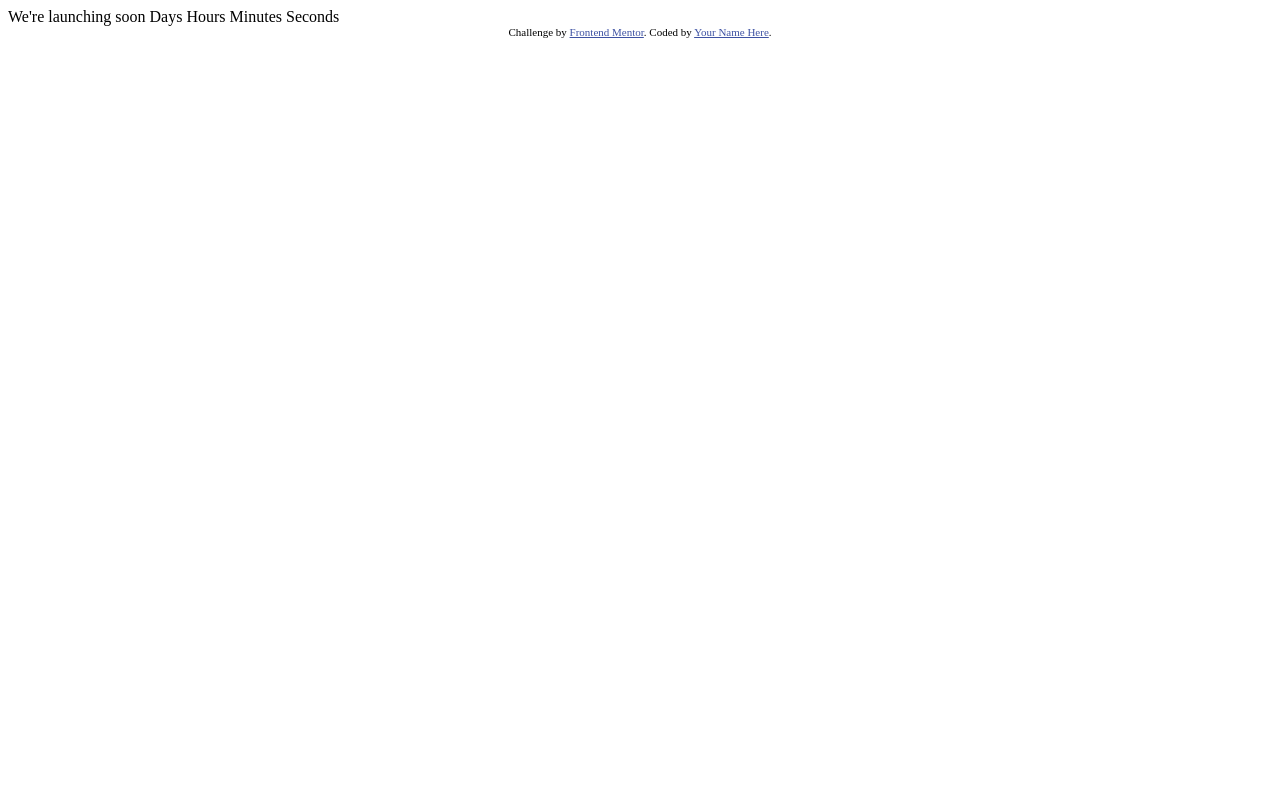
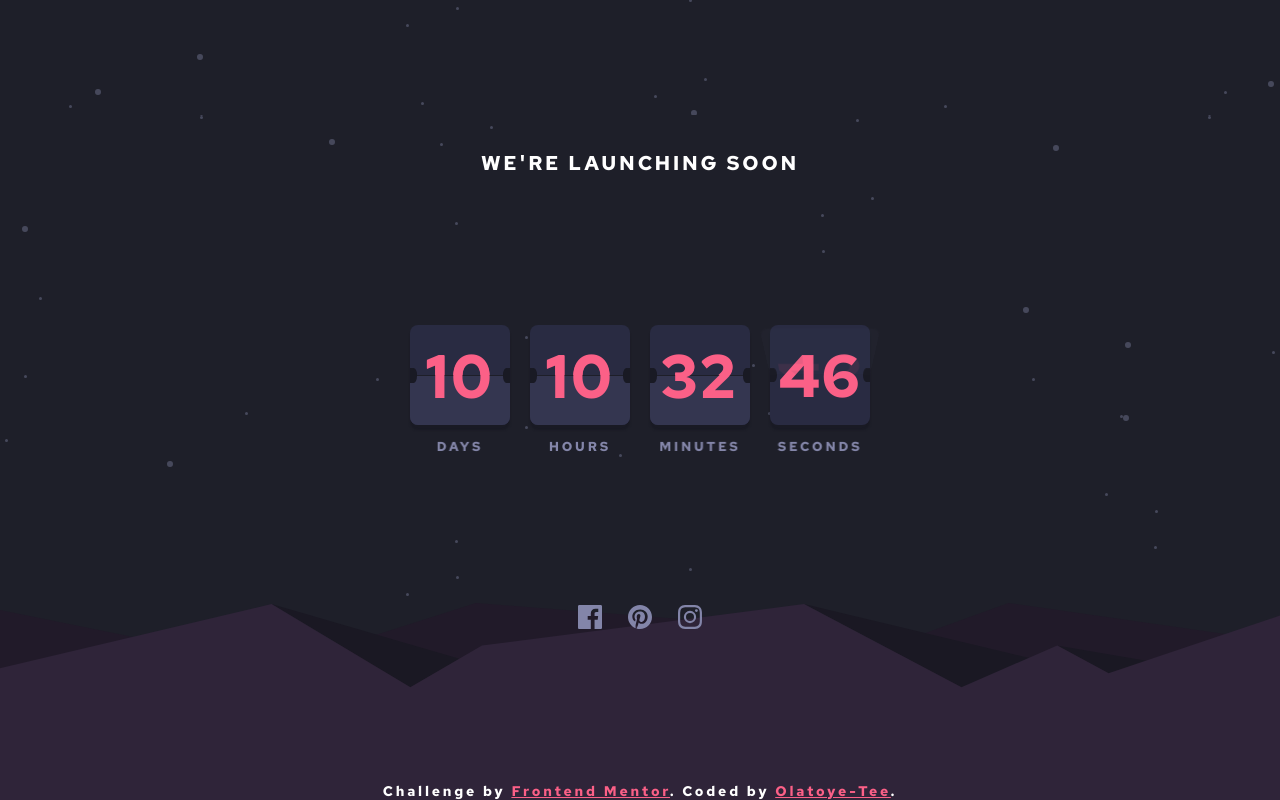
Before and after one commit to Olatoye-Tee/launch-countdown-timer, a website: page index.html in a window 1280 px wide. Drawn offline with Linux system fonts and the light colour scheme.

Commit message:
Final commit

```diff
--- a/index.html
+++ b/index.html
@@ -1,31 +1,93 @@
 <!DOCTYPE html>
 <html lang="en">
   <head>
-  <meta charset="UTF-8">
-  <meta name="viewport" content="width=device-width, initial-scale=1.0"> <!-- displays site properly based on user's device -->
+    <meta charset="UTF-8" />
+    <meta name="viewport" content="width=device-width, initial-scale=1.0" />
+    <!-- displays site properly based on user's device -->
 
-  <link rel="icon" type="image/png" sizes="32x32" href="./images/favicon-32x32.png">
-
+    <link
+      rel="icon"
+      type="image/png"
+      sizes="32x32"
+      href="./images/favicon-32x32.png"
+    />
+    <link rel="preconnect" href="https://fonts.gstatic.com" />
+    <link
+      href="https://fonts.googleapis.com/css2?family=Red+Hat+Text:wght@700&display=swap"
+      rel="stylesheet"
+    />
+    <!-- <link rel="stylesheet" href="css/style.css" /> -->
+    <link rel="stylesheet" href="css/style.min.css">
     <title>Frontend Mentor | Launch countdown timer</title>
-
-  <!-- Feel free to remove these styles or customise in your own stylesheet 👍 -->
-  <style>
-    .attribution { font-size: 11px; text-align: center; }
-    .attribution a { color: hsl(228, 45%, 44%); }
-  </style>
   </head>
   <body>
-
-  We're launching soon
-
-  Days
-  Hours
-  Minutes
-  Seconds
-
-  <div class="attribution">
-    Challenge by <a href="https://www.frontendmentor.io?ref=challenge" target="_blank">Frontend Mentor</a>.
-    Coded by <a href="#">Your Name Here</a>.
+    <section class="launch">
+      <h2 class="launch__heading">We're launching soon</h2>
+      <div class="launch__countdown-container">
+        <div class="card-box card-box--d">
+          <div class="card__full card__full--d">
+            <div id="value__full--d" class="value__full value__full--d"></div>
           </div>
+          <div id="card__half--d" class="card__half card__half--d">
+            <div id="value__half--d" class="value__half value__half--d"></div>
+          </div>
+          <div class="card-box__title">days</div>
+        </div>
+        <div class="card-box card-box--h">
+          <div class="card__full card__full--h">
+            <div id="value__full--h" class="value__full value__full--h"></div>
+          </div>
+          <div id="card__half--h" class="card__half card__half--h">
+            <div id="value__half--h" class="value__half value__half--h"></div>
+          </div>
+          <div class="card-box__title">hours</div>
+        </div>
+        <div class="card-box card-box--m">
+          <div class="card__full card__full--m">
+            <div id="value__full--m" class="value__full value__full--m"></div>
+          </div>
+          <div id="card__half--m" class="card__half card__half--m">
+            <div id="value__half--m" class="value__half value__half--m"></div>
+          </div>
+          <div class="card-box__title">minutes</div>
+        </div>
+        <div class="card-box card-box--s">
+          <div class="card__full card__full--s">
+            <div id="value__full--s" class="value__full value__full--s"></div>
+          </div>
+          <div id="card__half--s" class="card__half card__half--s">
+            <div id="value__half--s" class="value__half value__half--s"></div>
+          </div>
+          <div class="card-box__title">seconds</div>
+        </div>
+      </div>
+      <div class="icons">
+        <img
+          src="images/icon-facebook.svg"
+          id="fb"
+          class="fb icon"
+          alt="facebook icon"
+        />
+        <img
+          src="images/icon-pinterest.svg"
+          id="pin"
+          class="pin icon"
+          alt="pinterest icon"
+        />
+        <img
+          src="images/icon-instagram.svg"
+          id="insta"
+          class="insta icon"
+          alt="instagram icon"
+        />
+      </div>
+    </section>
+    <footer class="attribution">
+      Challenge by
+      <a href="https://www.frontendmentor.io?ref=challenge" target="_blank"
+        >Frontend Mentor</a
+      >. Coded by <a href="#">Olatoye-Tee</a>.
+    </footer>
+    <script src="index.js"></script>
   </body>
 </html>
--- /dev/null
+++ b/index.js
@@ -0,0 +1,99 @@
+// The date/time we want to countdown to
+let countDownDate = new Date("Feb 17, 2021 00:00:00").getTime();
+
+// Update the count down every second
+let myFunc = setInterval(() => {
+    //Get today's date and time
+    let now = new Date().getTime();
+
+    //Find the distance between now and the count down date
+    let timeLeft = countDownDate - now;
+
+    //Calculating the days, hours, minutes, seconds left
+    let days = Math.floor(timeLeft / (1000 * 60 * 60 * 24));
+    let hours = Math.floor((timeLeft % (1000 * 60 * 60 * 24)) / (1000 * 60 * 60));
+    let minutes = Math.floor((timeLeft % (1000 * 60 * 60)) / (1000 * 60));
+    let seconds = Math.floor((timeLeft % (1000 * 60)) / 1000);
+
+    //Result is outputted to the specific element --full card value and half card value
+    //days
+    if (days > 9) {
+        document.getElementById('value__full--d').innerHTML = days;
+
+        document.getElementById('value__half--d').innerHTML = days;
+    } else {
+        document.getElementById('value__full--d').innerHTML = "0" + days;
+
+        document.getElementById('value__half--d').innerHTML = "0" + days;
+    }
+
+    //hours
+    if (hours > 9) {
+        document.getElementById('value__full--h').innerHTML = hours;
+
+        document.getElementById('value__half--h').innerHTML = hours;
+    } else {
+        document.getElementById('value__full--h').innerHTML = "0" + hours;
+
+        document.getElementById('value__half--h').innerHTML = "0" + hours;
+    };
+
+    //minutes
+    if (minutes > 9) {
+        document.getElementById('value__full--m').innerHTML = minutes;
+
+        document.getElementById('value__half--m').innerHTML = minutes;
+    } else {
+        document.getElementById('value__full--m').innerHTML = "0" + minutes
+
+        document.getElementById('value__half--m').innerHTML = "0" + minutes
+    };
+
+    //seconds
+    if (seconds > 9) {
+        document.getElementById('value__full--s').innerHTML = seconds;
+
+        document.getElementById('value__half--s').innerHTML = seconds;
+    } else {
+        document.getElementById('value__full--s').innerHTML = "0" + seconds ;
+
+        document.getElementById('value__half--s').innerHTML = "0" + seconds };
+
+
+       ///////////////// //////Animation effects////////////////////////////
+    if (seconds >= 0) {
+        document.getElementById('card__half--s').classList.add("animateSeconds")
+    }
+
+    //causes minute to flip
+    //the set timeout function will remove the animateSeconds class as soon as 1seconds
+    if (seconds === 0) {
+        document.getElementById('card__half--m').classList.add("animateSeconds");
+        setTimeout(function () {
+            document.getElementById('card__half--m').classList.remove("animateSeconds");
+        }, 1000)
+    }
+    //causes hours to flip
+    if (minutes === 0) {
+        document.getElementById('card__half--h').classList.add("animateSeconds");
+        setTimeout(function () {
+            document.getElementById('card__half--h').classList.remove("animateSeconds");
+        }, 1000)
+    }
+    //causes days to flips
+    if (hours === 0) {
+        document.getElementById('card__half--d').classList.add("animateSeconds");
+        setTimeout(function () {
+            document.getElementById('card__half--d').classList.remove("animateSeconds");
+        }, 1000)
+    }
+    //stops seconds from flipping
+    if (days === 0) {
+        document.getElementById('card__half--s').classList.remove("animateSeconds")
+    }
+
+    //Stops countdown interval
+    if(timeLeft === 0){
+        clearInterval(myFunc);
+    }
+}, 1000);
--- /dev/null
+++ b/sass/_base.scss
@@ -0,0 +1,407 @@
+:root{
+    //Primary Colors
+    --color-grayish-blue: hsl(237, 18%, 59%);
+    --color-soft-red: hsl(345, 95%, 68%);
+
+    //Secondary Colors
+    --color-white: hsl(0, 0%, 100%);
+    --color-dark-desaturated-blue: hsl(236, 21%, 26%);
+    --color-very-dark-blue: hsl(235, 16%, 14%);
+    --color-very-very-dark-blue: hsl(234, 17%, 12%);
+    --color-for-full-card: hsl(235, 24%, 21%);
+}
+
+//kindly note that the
+//--d means day
+//--h means hour
+//--m means minutes
+//--s means seconds
+
+//Breakpoints
+$mobile-breakpoint: 23.4375em; //375px
+$mobile-breakpoint-2: 23.375em; //375px
+$tablet-breakpoint: 37.5em; //600px
+$desktop-breakpoint: 90em; //1440px
+
+//////////////////////////Media Queries////////////////////////
+//media query --1
+@mixin for-phone-to-tablet {
+    @media screen and (min-width: $mobile-breakpoint) and (max-width: $tablet-breakpoint) {
+        @content;
+    }
+}
+
+//media query --2
+@mixin for-phone-downwards {
+    @media screen and (max-width: $mobile-breakpoint-2) {
+        @content;
+    }
+}
+
+
+//Font family
+$font-family: 'Red Hat Text', sans-serif;
+
+
+html{
+    box-sizing: border-box;
+    font-size: 62.5%; //1rem = 10px
+    height: 100vh;
+}
+
+//Universal Reset//
+*,
+*::before,
+*::after{
+    padding: 0;
+    margin: 0;
+    box-sizing: inherit;
+}
+
+body{
+    height: 100%;
+    background: url(../images/pattern-hills.svg) bottom no-repeat,
+                url(../images/bg-stars.svg) center repeat;
+    background-color: var(--color-very-dark-blue);
+    font-size: 1.4rem;
+
+    //Flex settings
+    display: flex;
+    flex-direction: column;
+
+    //Text settings
+    font-family: $font-family;
+    letter-spacing: .2em;
+}
+
+.launch{
+    min-height: auto;
+    text-transform: uppercase;
+
+    //Text//
+    color: var(--color-white);
+
+    //Inherited Flex settings
+    flex: 1 0 auto;
+
+    //Flex settings
+    display: flex;
+    flex-direction: column;
+    align-items: center;
+    justify-content: space-evenly;
+
+    &__heading{
+        text-align: center;
+        color: var(--color-white);
+        font-size: 2rem;
+
+        //Media Queries --1
+        @include for-phone-to-tablet {
+        width: 60%;
+        font-size: 1.8rem;
+      }
+
+       //Media Queries --2
+       @include for-phone-downwards {
+        width: 70%;
+        font-size: 1.6rem;
+      }
+    }
+
+    &__countdown-container{
+        display: flex;
+
+        > :not(:last-child){
+            margin-right: 2rem;
+        }
+    }
+}
+
+/////////Card settings//////////////
+.card-box{
+    height: 13rem; //The extra for the text (3rem)
+    width: 10rem;
+    position: relative;
+    perspective: 200px; //important for flip animation
+    transform-style: preserve-3d; //important for flip animation
+
+    //Media Queries --1
+    @include for-phone-to-tablet {
+        height: 10rem; //the extra for the text (3rem)
+        width: 7rem;
+    }
+
+    //Media Queries --2
+    @include for-phone-downwards {
+     height: 7rem; //the extra for the text (2rem)
+     width: 5rem;
+    }
+
+    &__title{
+        color: var(--color-grayish-blue);
+        font-size: 1.3rem;
+
+        //positioning
+        position: absolute;
+        bottom: 0;
+        left: 50%;
+        transform: translateX(-50%);
+
+        //Media Queries --1
+        @include for-phone-to-tablet {
+         font-size: 1rem;
+         letter-spacing: .1em;
+        }
+
+        //Media Queries --2
+        @include for-phone-downwards {
+        font-size: .75rem;
+        }
+    }
+}
+
+.card{
+    &__full{
+        background-color: var(--color-for-full-card);
+        border-radius: 8px;
+        height: 10rem;
+        width: 10rem;
+        box-shadow: 0 5px 2px 0 var(--color-very-very-dark-blue);
+
+        //positioning
+        position: absolute;
+        top: 0;
+        z-index: 1;
+
+        //Media Queries --1
+        @include for-phone-to-tablet {
+         height: 7rem;
+         width: 7rem;
+        }
+
+        //Media Queries --2
+        @include for-phone-downwards {
+         height: 5rem;
+         width: 5rem;
+        }
+
+        &::before,
+        &::after{
+            display: block;
+            content: '';
+            background-color: var(--color-very-very-dark-blue);
+            width: 7px;
+            height: 14px;
+
+            //positioning
+            position: absolute;
+            top: 50%;
+            transform: translateY(-50%);
+
+            //Media Queries --1
+            @include for-phone-to-tablet {
+             width: 4px;
+             height: 8px;
+            }
+
+           //Media Queries --2
+           @include for-phone-downwards {
+             width: 2px;
+             height: 4px;
+           }
+        }
+
+        &::before{
+            left: 0;
+            border-radius: 0 100% 100% 0;
+        }
+        &::after{
+            right: 0;
+            border-radius: 100% 0 0 100%;
+        }
+    }
+    &__half{
+        border-top: 1px solid var(--color-very-dark-blue);
+        background-color: var(--color-dark-desaturated-blue);
+        border-radius: 0 0 8px 8px;
+        height: 5rem;
+        width: 10rem;
+
+        //positioning
+        position: absolute;
+        top: 38.46153864%; //approximately 5rem which is half of the full card.
+        z-index: 2;
+
+        //Media Queries --1
+        @include for-phone-to-tablet {
+         width: 7rem;
+         height: 3.5rem;
+
+         //positioning
+         top: 35%;
+        }
+
+        //Media Queries --2
+        @include for-phone-downwards {
+           width: 5rem;
+           height: 2.5rem;
+
+           //positioning
+           top: 35.71428571%; //value gotten by dividing half of width by height
+        }
+
+
+
+        &::before,
+        &::after{
+            display: block;
+            content: '';
+            background-color: var(--color-very-very-dark-blue);
+            width: 7px;
+            height: 14px;
+
+            //positioning
+            position: absolute;
+            top: 0;
+            transform: translateY(-50%);
+
+            //Media Queries -1
+            @include for-phone-to-tablet {
+              width: 4px;
+              height: 8px;
+            }
+
+            //Media Queries --2
+            @include for-phone-downwards {
+             width: 2px;
+             height: 4px;
+           }
+
+
+        }
+
+        &::before{
+            left: 0;
+            border-radius: 0 100% 100% 0;
+        }
+        &::after{
+            right: 0;
+            border-radius: 100% 0 0 100%;
+        }
+    }
+}
+
+.value{
+    &__full{
+        color: var(--color-soft-red);
+        font-size: 6rem;
+
+        //positioning
+        position: absolute;
+        top: 50%;
+        left: 50%;
+        transform: translate(-50%, -50%);
+
+        //Media Queries --1
+          @include for-phone-to-tablet {
+        font-size: 3rem;
+        }
+
+        //Media Queries --2
+        @include for-phone-downwards {
+        font-size: 1.8rem;
+        }
+
+
+    }
+    &__half{
+        color: var(--color-soft-red);
+        font-size: 6rem;
+
+        //positioning
+        position: absolute;
+        top: 0;
+        left: 50%;
+        transform: translate(-50%,-50%);
+
+        //Media Queries --1
+          @include for-phone-to-tablet {
+        font-size: 3rem;
+        }
+
+        //Media Queries --2
+        @include for-phone-downwards {
+        font-size: 1.8rem;
+        }
+
+
+    }
+}
+
+//////////Icons/////////////////
+.icons{
+    > :not(:last-child){
+        margin-right: 2rem;
+    }
+}
+
+.icon{
+    //Media Queries --2
+    @include for-phone-downwards {
+     height: 1.5rem;
+    }
+
+    &:hover{
+        //improvision needed for color-soft-red
+        filter: invert(0.26) sepia(1) saturate(4.4) hue-rotate(284.4deg) brightness(1);
+        cursor: pointer;
+    }
+}
+
+/////////Footer//////////////
+.attribution{
+    text-align: center;
+    color: var(--color-white);
+    align-self: center;
+
+    //Media Queries --1
+    @include for-phone-to-tablet {
+     font-size: .85rem;
+    }
+
+    //Media Queries --2
+    @include for-phone-downwards {
+     width: 80%;
+     font-size: .75rem;
+    }
+
+    a{
+        color: var(--color-soft-red);
+    }
+}
+
+///////////////////Animation Settings/////////////////
+/*Animate class for the css and js*/
+.animateSeconds{
+    /*Card flip animation being applied*/
+    animation: flipCard 1s ease infinite;
+}
+
+
+///*Defining card flip animation parameters*/////
+@keyframes flipCard{
+    0%{
+        transform: rotateX(-210deg);
+        transform-origin: top;
+        opacity: 0;
+    }
+    100%{
+        transform: rotateX(-360deg);
+        transform-origin: top;
+        opacity: 1;
+    }
+    100%{
+        transform: rotateX(-360deg);
+        transform-origin: top;
+    }
+}
--- /dev/null
+++ b/sass/main.scss
@@ -0,0 +1 @@
+@import "base";
```
Also changed, not shown: package.json (added, +23 -0 lines), css/style.min.css (added), 1 other file. Lines whose indentation alone changed are shown as unchanged.
